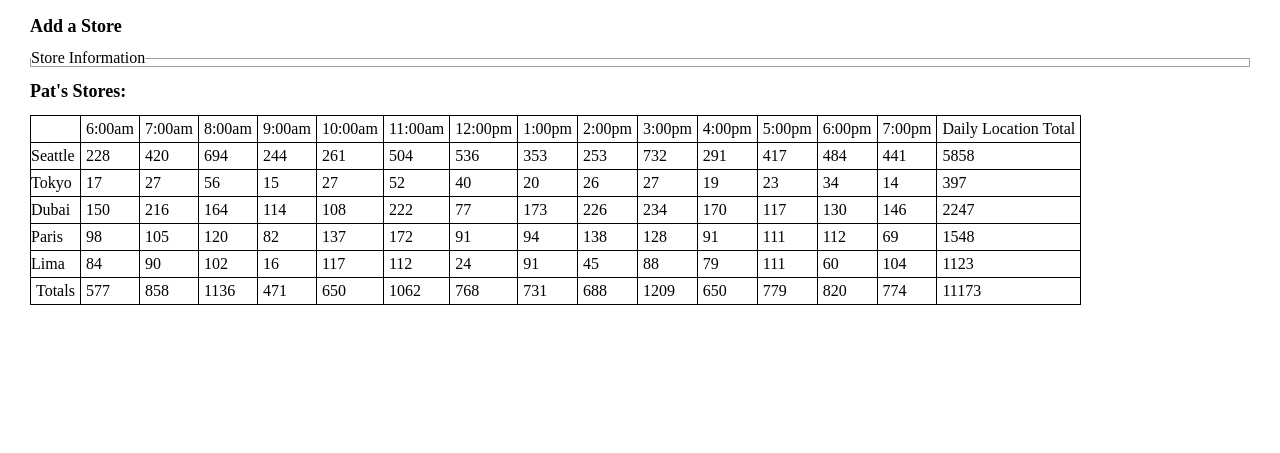
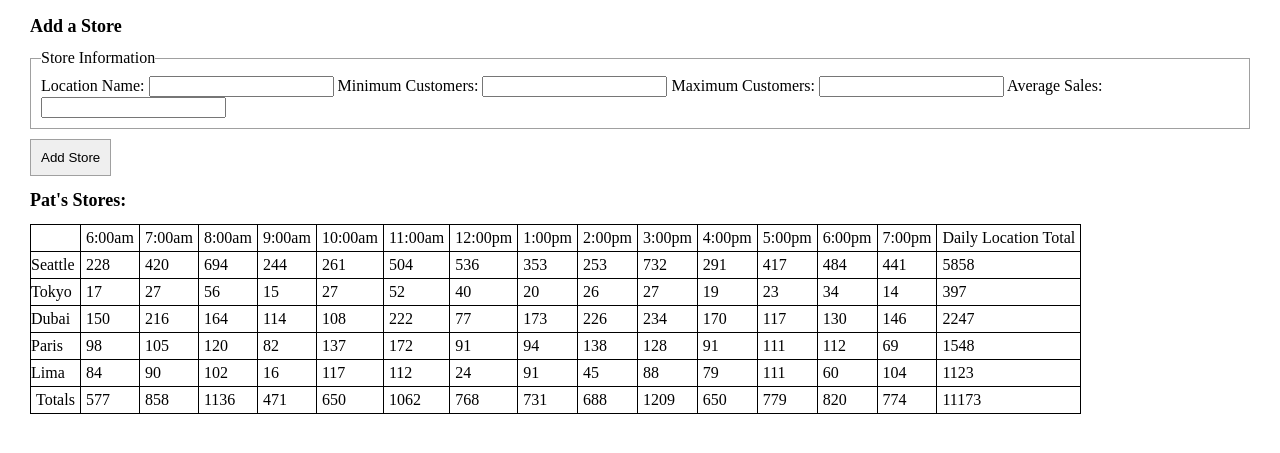
Before and after one commit to CodeHard84/cookie-stand, a plain HTML site: page sales.html in a window 1280 px wide. Shown: the part 57-510 px from the top of the page. Drawn offline with Linux system fonts and the light colour scheme.

Commit message:
Completed form in HTML and started on JS part.

```diff
--- a/css/style.css
+++ b/css/style.css
@@ -32,7 +32,14 @@ h2 {
 
 fieldset {
   margin: 0;
-  padding: 0;
+  padding: 10px;
+  border: 1px solid #a0a0a0;
+}
+
+button {
+  margin: 0;
+  margin-top: 10px;
+  padding: 10px;
   border: 1px solid #a0a0a0;
 }
 
--- a/js/app.js
+++ b/js/app.js
@@ -11,16 +11,10 @@ document.body.id = 'root';  // My idea, however, ChatGPT for proper syntax.
 // Helper Functions
 
 function isSales() {
-  // ChatGPT helped with this.
-  let url = window.location.href;
-  let fileName = url.substring(url.lastIndexOf('/') + 1);
+  // Had to refactor because of how submit works.
+  return window.location.pathname.endsWith('sales.html');
+}
 
-  if (fileName === 'sales.html') {
-    return true;
-  } else {
-    return false;
-  }
-}
 
 function randomInRange(min, max) {
   return Math.floor(Math.random() * (max - min + 1) + min);
@@ -157,6 +151,17 @@ const locations = [
 
 
 // This should only work on the sales page.
+// sales.html stuff
+
+// Handle the add store form.
+const form = document.getElementById('addStoreForm');
+
+function handleSubmit() {
+  //  TBD
+}
+
+form.addEventListener('submit', handleSubmit);
+
 if (isSales()) {
   createTableHeader();
   // Create the objects
--- a/sales.html
+++ b/sales.html
@@ -1,5 +1,6 @@
 <!DOCTYPE html>
 <html lang="en">
+
 <head>
   <meta charset="UTF-8">
   <meta name="viewport" content="width=device-width, initial-scale=1.0">
@@ -7,17 +8,36 @@
   <link rel="stylesheet" href="css/reset.css">
   <link rel="stylesheet" href="css/style.css">
 </head>
+
 <body>
+  <header>
+    <h1>Pat's Sales</h1>
+  </header>
   <main>
-    <h1>Pat's Sales</h1>
+    <div id="addStoreDiv">
       <h2>Add a Store</h2>
-    <form>
+      <form id="addStoreForm">
         <fieldset>
           <legend>Store Information</legend>
+          <label for="location-name">Location Name:</label>
+          <input type="text" name="location-name" />
+          <label for="minCustomers">Minimum Customers:</label>
+          <input type="text" name="minCustomers" />
+          <label for="maxCustomers">Maximum Customers:</label>
+          <input type="text" name="maxCustomers" />
+          <label for="avgSales">Average Sales:</label>
+          <input type="text" name="avgSales" />
+          <!-- Use a span to make inline notes -->
+          <!-- The constructor still needs some things: address, etc. -->
         </fieldset>
+        <button type="submit">Add Store</button>
       </form>
+    </div>
+    <div id="storeLocations">
       <h2>Pat's Stores:</h2>
+    </div>
   </main>
 </body>
 <script src="js/app.js"></script>
+
 </html>
```
Lines whose indentation alone changed are shown as unchanged.
